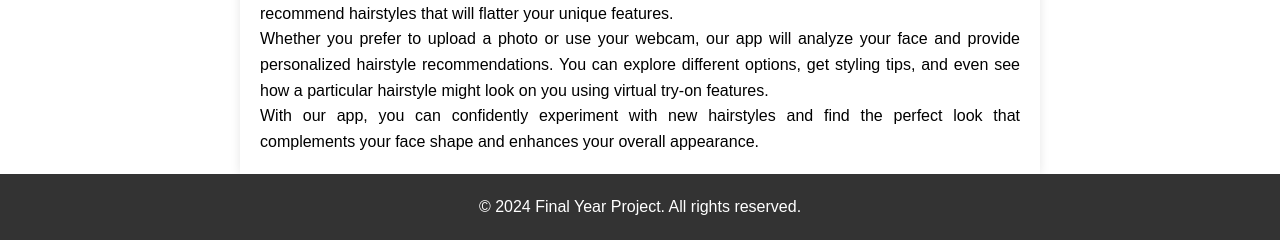
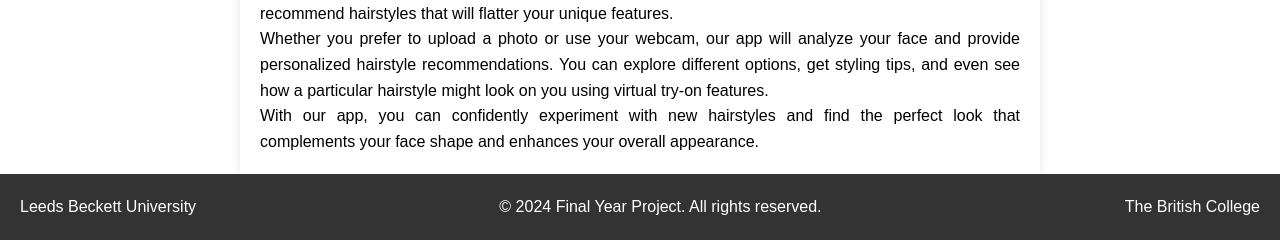
Before and after one commit to Ayush945/Hair-Recommendation-System, a Django app: page / in a window 1280 px wide. Shown: the part 1951-2191 px from the top of the page. Run offline with Django 5.2, Linux system fonts and the light colour scheme; parts of the project's set-up code (start-up, migrations or seed data) failed here and were passed over.

Commit message:
some changes in exception

```diff
--- a/templates/home.html
+++ b/templates/home.html
@@ -89,6 +89,13 @@
             color: #fff;
             text-align: center;
             padding: 20px;
+            display: flex;
+            justify-content: space-between;
+            align-items: center;
+        }
+
+        .footer p {
+            margin: 0;
         }
     </style>
 </head>
@@ -164,7 +171,9 @@
         </p>
     </div>
     <div class="footer">
+        <p>Leeds Beckett University</p>
         &copy; 2024 Final Year Project. All rights reserved.
+        <p>The British College</p>
     </div>
 </body>
 
```
